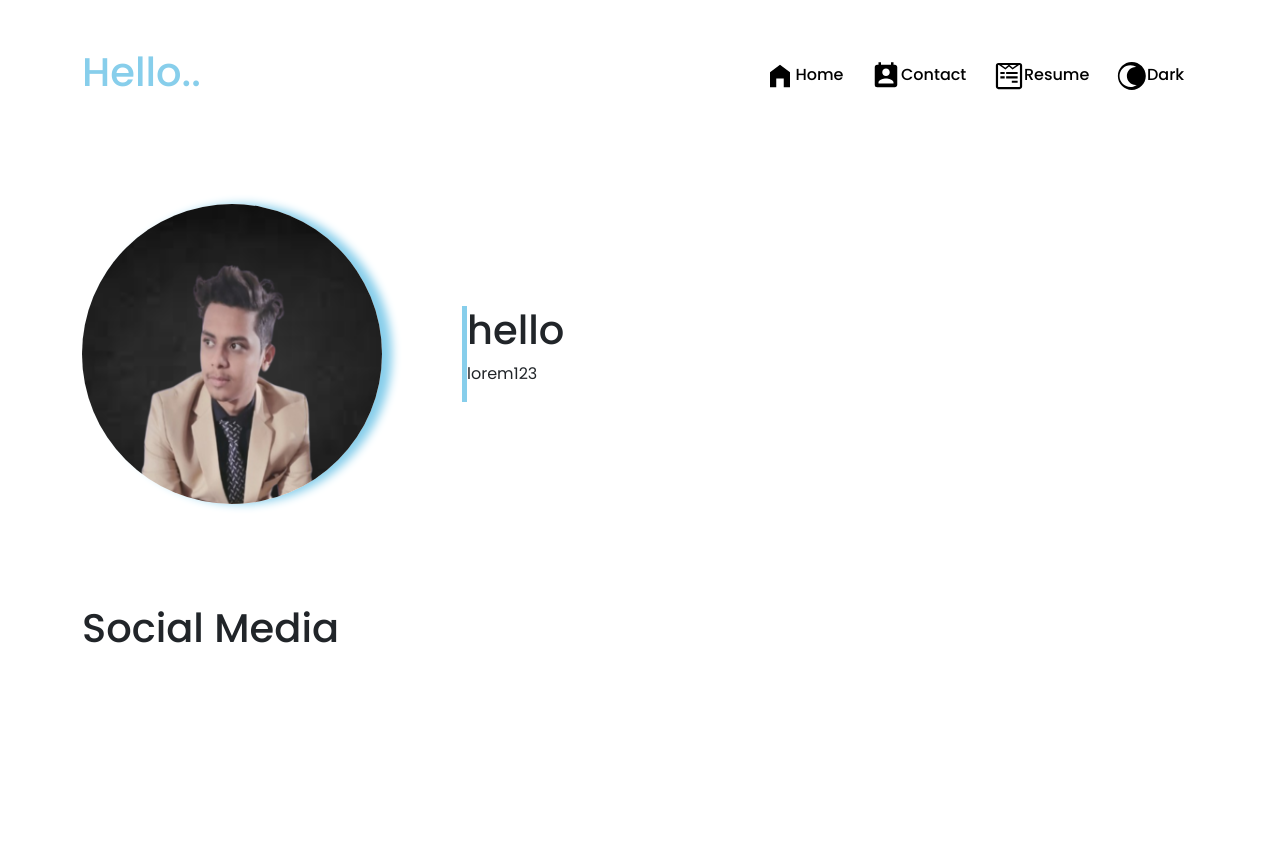
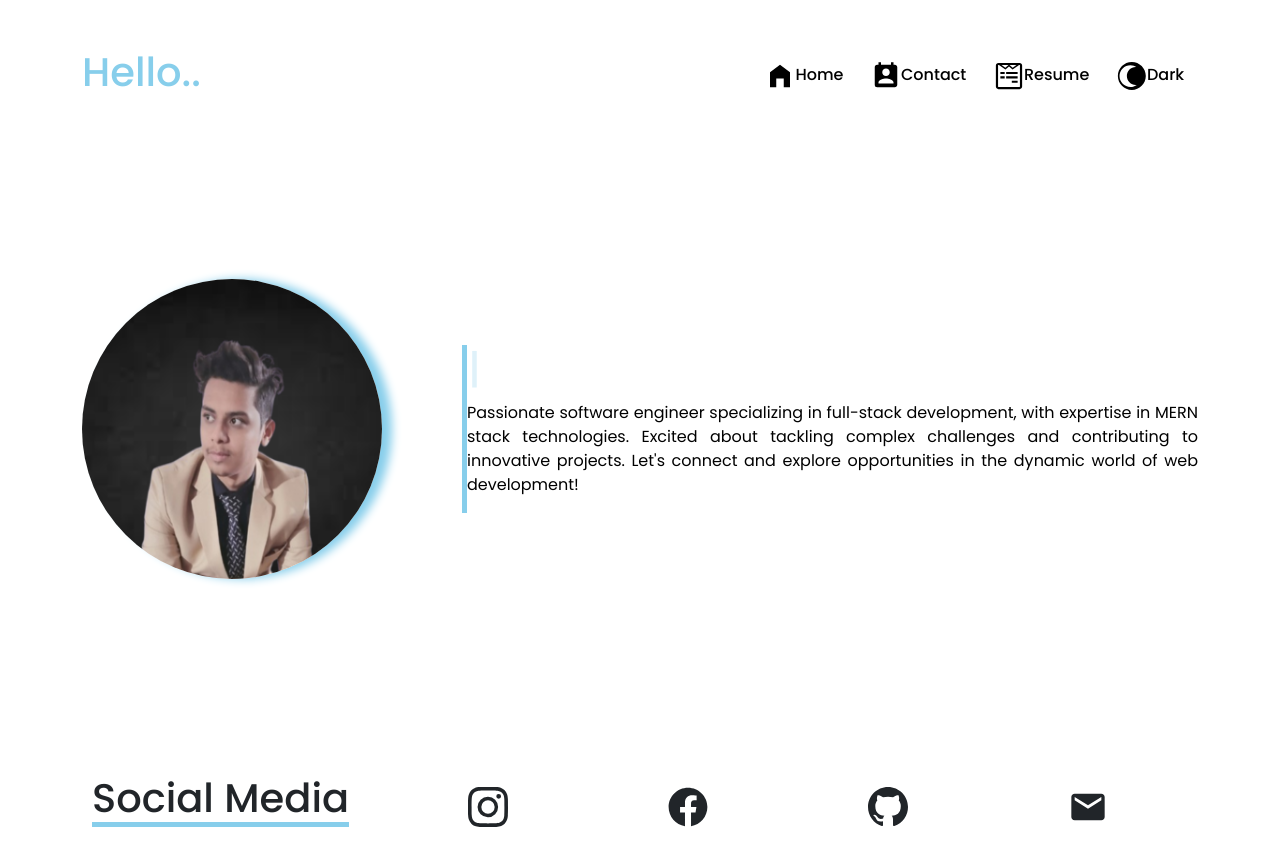
Before and after one commit to shoebdevcoder/Portfolio-React, a React (Vite) app: page / in a window 1280 px wide. Shown: the top 866 px of the page. Built offline with nearby package versions, Linux system fonts and the light colour scheme.

Commit message:
some changes

```diff
--- a/package.json
+++ b/package.json
@@ -15,7 +15,9 @@
     "react-bootstrap": "^2.10.5",
     "react-dom": "^18.3.1",
     "react-icons": "^5.3.0",
-    "react-router-dom": "^6.26.2"
+    "react-router-dom": "^6.26.2",
+    "scrollreveal": "^4.0.9",
+    "typewriter-effect": "^2.21.0"
   },
   "devDependencies": {
     "@eslint/js": "^9.11.1",
--- a/src/assets/style/index.scss
+++ b/src/assets/style/index.scss
@@ -7,6 +7,12 @@
     padding: 0;
     font-family: 'poppins';
     box-sizing: border-box;
+}
+
+:root{
+    --h1 : skyblue ;
+    --p : black;
+    --bg-color: skyblue;
 }
 
 body.light-theme {
@@ -35,7 +41,7 @@ body.light-theme {
     align-items: center;
     width: 100%;
     flex-wrap: nowrap;
-    color: skyblue;
+    color: var(--h1);
     .nav{
         width: 40%;
         display: flex;
@@ -46,7 +52,7 @@ body.light-theme {
             padding: 10px;
             border-radius: 5px;
             &:hover{
-                background-color: black;
+                background-color: var(--bg-color);
                 transition: .5s;
                 a{
                     color: white;
@@ -61,17 +67,26 @@ body.light-theme {
             text-decoration: none;
             font-weight: 500;
         }
+        @media screen and (max-width: 720px){
+            flex-wrap: wrap;
+            display: none;
+            content: "";
+            width: 30px;
+            height: 30px;
+            color: red;
+        }
     }
 }
 
 .Header{
     .header-main{
-        height: 500px;
+        height: 650px;
         // border: 1px solid red;
         gap: 80px;
         display: flex;
         justify-content: flex-start;
         align-items: center;
+        flex-wrap: nowrap;
         .img{
             img{
                 height: 300px;
@@ -82,10 +97,49 @@ body.light-theme {
         }
         .info{
             border-left: 5px solid skyblue;
+            h1{
+                color: var(--h1);
+            }
+            p{
+                color: var(--p);
+                text-align: justify;
+            }
+        }
+        @media screen and (max-width: 720px){
+            flex-wrap: wrap;
+            display: flex;
+            justify-content: center;
+            align-items: center;
+        }
+    }
+    .social-media{
+        display: flex;
+        justify-content: space-between;
+        align-items: center;
+        // background-color: var(--p);
+        padding: 10px;
+        h1{
+            border-bottom: 5px solid var(--bg-color);
+        }
+        .social-icons-main{
+            display: flex;
+            width: 800px;
+            justify-content: space-around;
+            font-size: 40px;
+            .social-icons{
+                border-radius: 10px;
+                padding: 10px;
+                &:hover{
+                    background-color: var(--bg-color);
+                    transition: .5s;
+                    color: white;
+                }
+            }
         }
     }
 }
 
+
 .Main{
     height: 100vh;
 }
--- a/src/components/Header.jsx
+++ b/src/components/Header.jsx
@@ -1,5 +1,9 @@
 import React from "react";
 import profile from "../assets/images/p2.png";
+import Typewriter from "typewriter-effect";
+import { BsGithub, BsInstagram } from "react-icons/bs";
+import { FaFacebook } from "react-icons/fa";
+import { MdEmail } from "react-icons/md";
 
 const Header = () => {
   return (
@@ -9,12 +13,56 @@ const Header = () => {
           <img src={profile} alt="" />
         </div>
         <div className="info">
-          <h1>hello</h1>
-          <p>lorem123</p>
+          {/* <h1>Hi... I am Shoeb</h1> */}
+          <h1>
+            <Typewriter
+              options={{
+                strings: ["Hi... I am Shoeb"],
+                autoStart: true,
+                loop: true,
+              }}
+            />
+          </h1>
+          {/* <p>
+            <Typewriter
+              options={{
+                strings: [
+                  `Passionate software engineer specializing in full-stack development,
+            with expertise in MERN stack technologies. Excited about tackling
+            complex challenges and contributing to innovative projects. Let's
+            connect and explore opportunities in the dynamic world of web
+            development!`,
+                ],
+                autoStart: true,
+                loop: true,
+              }}
+            />
+          </p> */}
+          <p>
+            Passionate software engineer specializing in full-stack development,
+            with expertise in MERN stack technologies. Excited about tackling
+            complex challenges and contributing to innovative projects. Let's
+            connect and explore opportunities in the dynamic world of web
+            development!
+          </p>
         </div>
       </div>
       <div className="social-media">
         <h1>Social Media</h1>
+        <div className="social-icons-main">
+          <div className="social-icons">
+            <BsInstagram />
+          </div>
+          <div className="social-icons">
+            <FaFacebook />
+          </div>
+          <div className="social-icons">
+            <BsGithub />
+          </div>
+          <div className="social-icons">
+            <MdEmail />
+          </div>
+        </div>
       </div>
     </div>
   );
```
Also changed, not shown: 1 other file (tests, documents, lock files or other folders).
